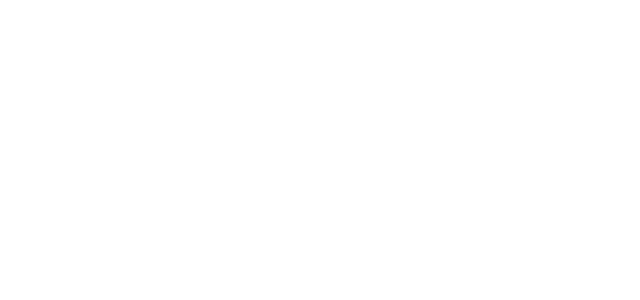
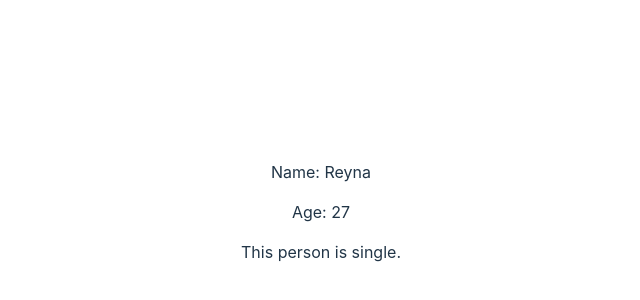
Before and after one commit to reynaroma/React-TypeScript, a React (Vite) app: page / in a window 1280 px wide. Shown: the part 188-488 px from the top of the page, without its empty margins (319-959 px from the left). Built offline with nearby package versions, Linux system fonts and the light colour scheme.

Commit message:
Add Person component

```diff
--- a/src/App.tsx
+++ b/src/App.tsx
@@ -1,9 +1,9 @@
 import './App.css';
+import { Person } from './Person';
 
 function App() {
   return (
-    <>
-    </>
+    <Person name={"Reyna"} age={27} isMarried={false} />
   )
 }
 
--- /dev/null
+++ b/src/Person.tsx
@@ -0,0 +1,9 @@
+export const Person = (props) => {
+  return (
+    <div>
+      <p>Name: {props.name}</p>
+      <p>Age: {props.age}</p>
+      <p>This person {props.isMarried ? "is married." : "is single."}</p>
+    </div>
+  )
+}
```
